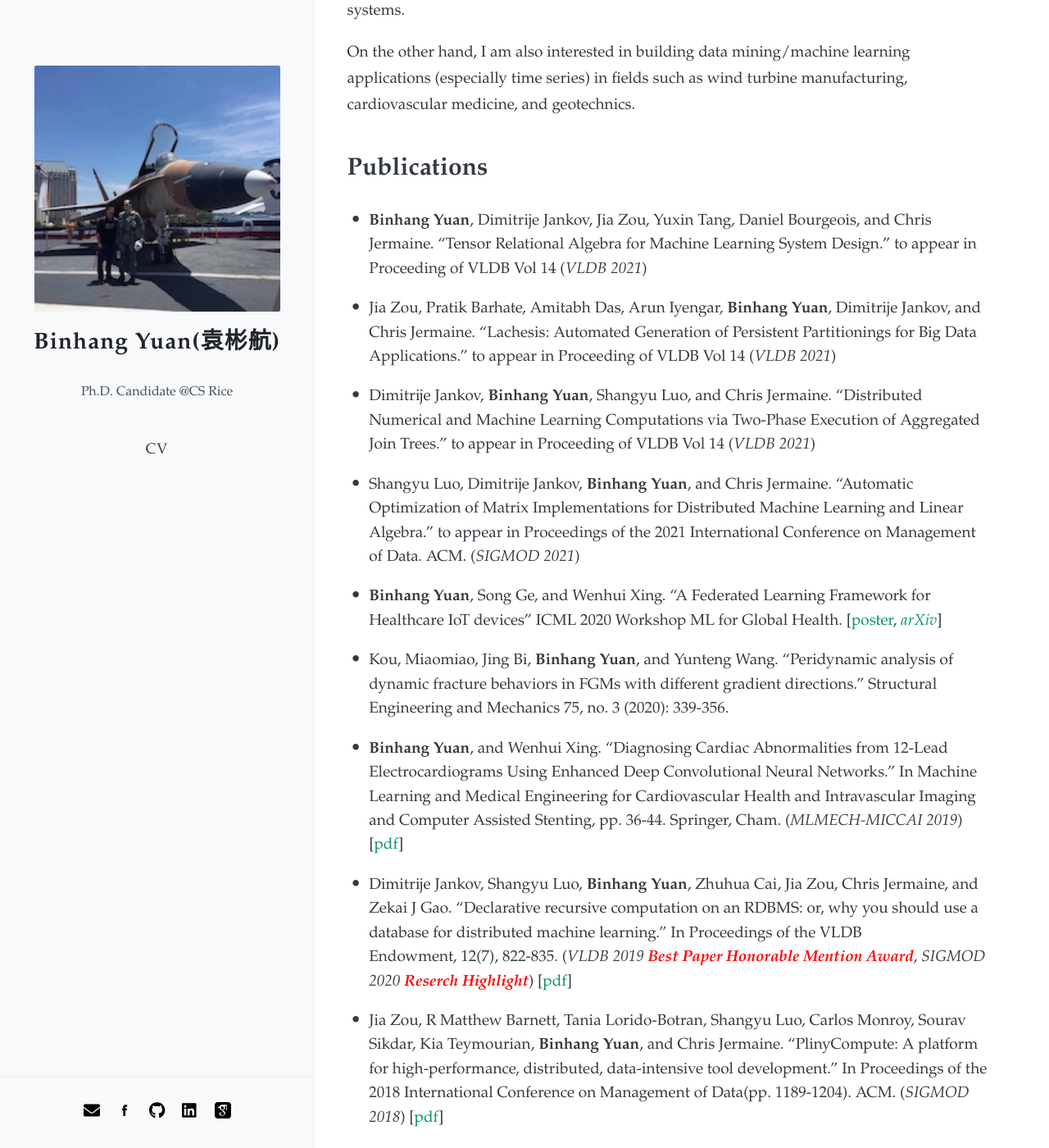
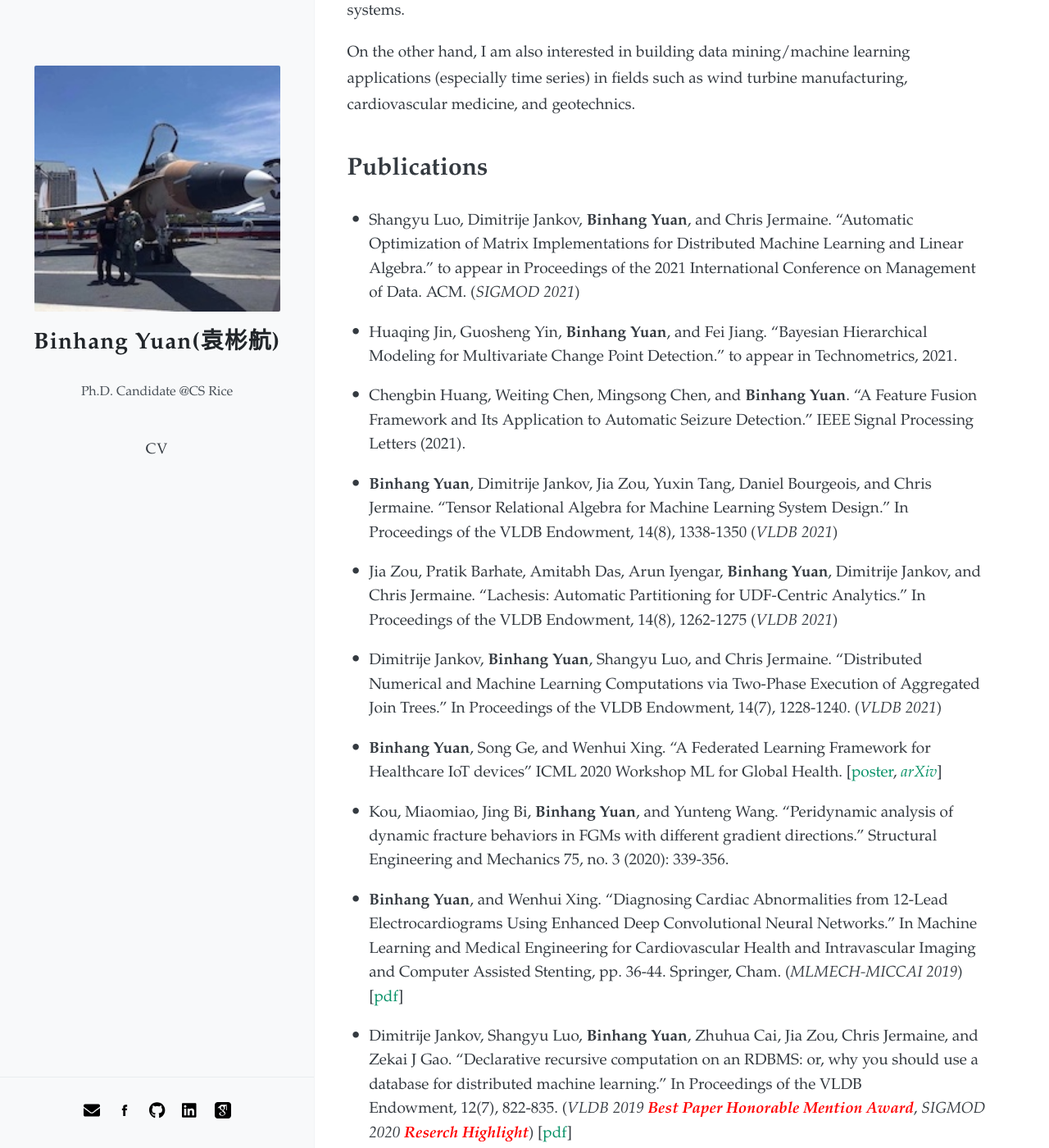
Before and after one commit to BinhangYuan/site, a Jekyll site: the page built from index.md, in a window 1280 px wide and 1400 px high, scrolled down 665 px. Shown: the whole window at 82% size. Built offline with Jekyll 4.4.1, drawn with Linux system fonts in a browser that asks for light colours; nearby versions of some CDN libraries.

Commit message:
Update index.md

```diff
--- a/index.md
+++ b/index.md
@@ -22,13 +22,17 @@ On the other hand, I am also interested in building data mining/machine learning
 
 # Publications
 
-- **Binhang Yuan**, Dimitrije Jankov, Jia Zou, Yuxin Tang, Daniel Bourgeois, and Chris Jermaine. "Tensor Relational Algebra for Machine Learning System Design." to appear in Proceeding of VLDB Vol 14 (*VLDB 2021*)
+- Shangyu Luo, Dimitrije Jankov, **Binhang Yuan**, and Chris Jermaine. "Automatic Optimization of Matrix Implementations for Distributed Machine Learning and Linear Algebra." to appear in Proceedings of the 2021 International Conference on Management of Data. ACM. (*SIGMOD 2021*)
 
-- Jia Zou, Pratik Barhate, Amitabh Das, Arun Iyengar, **Binhang Yuan**, Dimitrije Jankov, and Chris Jermaine. "Lachesis: Automated Generation of Persistent Partitionings for Big Data Applications." to appear in Proceeding of VLDB Vol 14 (*VLDB 2021*)
+- Huaqing Jin, Guosheng Yin, **Binhang Yuan**, and Fei Jiang. "Bayesian Hierarchical Modeling for Multivariate Change Point Detection." to appear in Technometrics, 2021.
 
-- Dimitrije Jankov, **Binhang Yuan**, Shangyu Luo, and Chris Jermaine. "Distributed Numerical and Machine Learning Computations via Two-Phase Execution of Aggregated Join Trees." to appear in Proceeding of VLDB Vol 14 (*VLDB 2021*)
+- Chengbin Huang, Weiting Chen, Mingsong Chen, and **Binhang Yuan**. "A Feature Fusion Framework and Its Application to Automatic Seizure Detection." IEEE Signal Processing Letters (2021).
 
-- Shangyu Luo, Dimitrije Jankov, **Binhang Yuan**, and Chris Jermaine. "Automatic Optimization of Matrix Implementations for Distributed Machine Learning and Linear Algebra." to appear in Proceedings of the 2021 International Conference on Management of Data. ACM. (*SIGMOD 2021*)
+- **Binhang Yuan**, Dimitrije Jankov, Jia Zou, Yuxin Tang, Daniel Bourgeois, and Chris Jermaine. "Tensor Relational Algebra for Machine Learning System Design." In Proceedings of the VLDB Endowment, 14(8), 1338-1350 (*VLDB 2021*)
+
+- Jia Zou, Pratik Barhate, Amitabh Das, Arun Iyengar, **Binhang Yuan**, Dimitrije Jankov, and Chris Jermaine. "Lachesis: Automatic Partitioning for UDF-Centric Analytics." In Proceedings of the VLDB Endowment, 14(8), 1262-1275 (*VLDB 2021*)
+
+- Dimitrije Jankov, **Binhang Yuan**, Shangyu Luo, and Chris Jermaine. "Distributed Numerical and Machine Learning Computations via Two-Phase Execution of Aggregated Join Trees." In Proceedings of the VLDB Endowment, 14(7), 1228-1240. (*VLDB 2021*)
 
 - **Binhang Yuan**, Song Ge, and Wenhui Xing. "A Federated Learning Framework for Healthcare IoT devices" ICML 2020 Workshop ML for Global Health. \[[poster](publications/2020_ICML_ML4GlobalHealth_Federated_Poster.pdf), *[arXiv](https://arxiv.org/abs/2005.05083)*\]
 
@@ -81,7 +85,7 @@ On the other hand, I am also interested in building data mining/machine learning
 
 - *ICML Reviewer*: 2021
 - *AAAI Reviewer*: 2020, 2021
-- *NeurIPS Reviewer*: 2020
+- *NeurIPS Reviewer*: 2020, 2021
 - *IEEE Access Reviewer*: 2020
 
 # Hobbies
```
